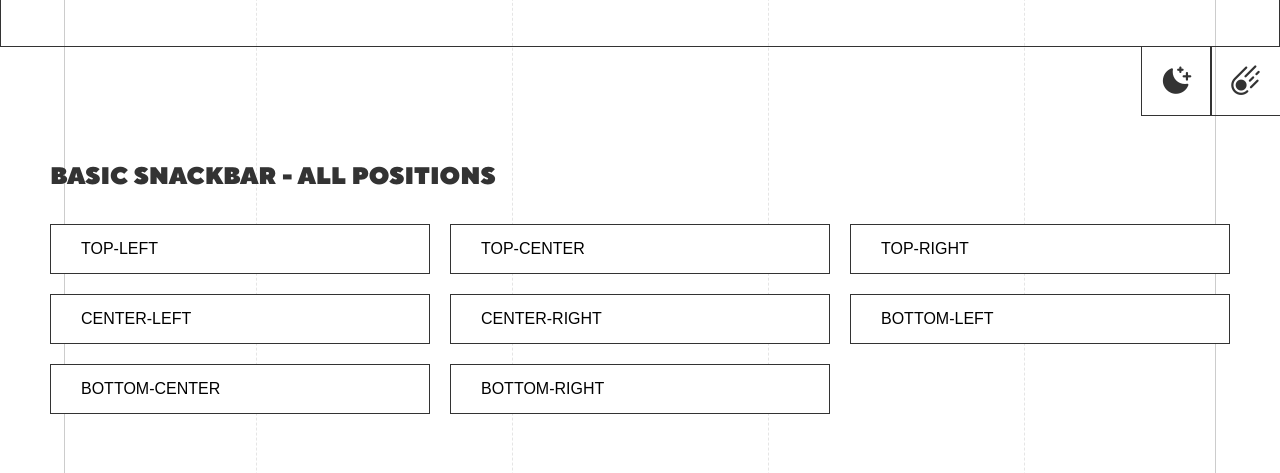
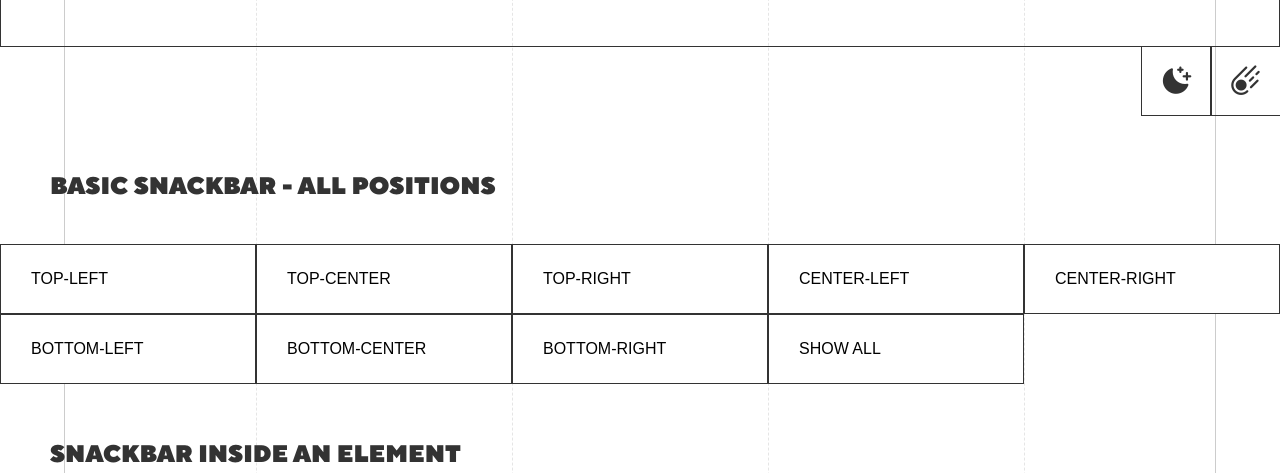
Before and after one commit to Marcus-Nightingale/Snackbar, a website: page demo/index.html in a window 1280 px wide. Shown: the part 327-800 px from the top of the page. Drawn offline with nearby package versions, Linux system fonts and the light colour scheme; a web font is replaced by a local one.

Commit message:
Updating some of the buttons

```diff
--- a/demo/index.html
+++ b/demo/index.html
@@ -137,21 +137,21 @@
             }
 
             .button-backdrop {
+                background-color: #000;
                 position: absolute;
                 top: 0;
                 left: 0;
                 width: 100%;
                 height: 100%;
-                background-color: transparent;
                 z-index: 1;
                 transition: background-color 0.3s ease;
             }
 
             .button-face {
-                background-color: #fff;
+                background-color: white;
                 color: #000;
                 border: 1px solid #333;
-                padding: 15px 30px;
+                padding: 25px 30px;
                 font-size: 16px;
                 font-family: 'Arial', sans-serif;
                 text-transform: uppercase;
@@ -173,6 +173,7 @@
 
             .button-container:hover .button-face {
                 transform: translate(8px, -8px);
+                background-color: white;
                 z-index: 3;
             }
 
@@ -216,65 +217,88 @@
                 </div>
             </div>
 
-            <!-- Snackbar Demo Section -->
-            <div class="grid-col-full p-50 pt-0">
+            <div class="grid-col-full p-10 pl-50 pr-50">
                 <h2 class="mb-30">Basic Snackbar - All Positions</h2>
-                <div class="button-grid">
+            </div>
+
+            <div class="grid-col-1">
                 <div class="button-container" onclick="showSnackbar({ message: 'Top-Left Snackbar', position: 'top-left' })">
                     <div class="button-backdrop"></div>
                     <button class="button-face gravity-button pointer">
                         Top-Left
                     </button>
                 </div>
+            </div>
 
+            <div class="grid-col-1">
                 <div class="button-container" onclick="showSnackbar({ message: 'Top-Center Snackbar', position: 'top-center' })">
                     <div class="button-backdrop"></div>
                     <button class="button-face gravity-button pointer">
                         Top-Center
                     </button>
                 </div>
+            </div>
 
+            <div class="grid-col-1">
                 <div class="button-container" onclick="showSnackbar({ message: 'Top-Right Snackbar', position: 'top-right' })">
                     <div class="button-backdrop"></div>
                     <button class="button-face gravity-button pointer">
                         Top-Right
                     </button>
                 </div>
+            </div>
 
+            <div class="grid-col-1">
                 <div class="button-container" onclick="showSnackbar({ message: 'Center-Left Snackbar', position: 'center-left' })">
                     <div class="button-backdrop"></div>
                     <button class="button-face gravity-button pointer">
                         Center-Left
                     </button>
                 </div>
+            </div>
 
+            <div class="grid-col-1">
                 <div class="button-container" onclick="showSnackbar({ message: 'Center-Right Snackbar', position: 'center-right' })">
                     <div class="button-backdrop"></div>
                     <button class="button-face gravity-button pointer">
                         Center-Right
                     </button>
                 </div>
+            </div>
 
+            <div class="grid-col-1">
                 <div class="button-container" onclick="showSnackbar({ message: 'Bottom-Left Snackbar', position: 'bottom-left' })">
                     <div class="button-backdrop"></div>
                     <button class="button-face gravity-button pointer">
                         Bottom-Left
                     </button>
                 </div>
+            </div>
 
+            <div class="grid-col-1">
                 <div class="button-container" onclick="showSnackbar({ message: 'Bottom-Center Snackbar', position: 'bottom-center' })">
                     <div class="button-backdrop"></div>
                     <button class="button-face gravity-button pointer">
                         Bottom-Center
                     </button>
                 </div>
+            </div>
 
+            <div class="grid-col-1">
                 <div class="button-container" onclick="showSnackbar({ message: 'Bottom-Right Snackbar', position: 'bottom-right' })">
                     <div class="button-backdrop"></div>
                     <button class="button-face gravity-button pointer">
                         Bottom-Right
                     </button>
                 </div>
+            </div>
+
+            <div class="grid-col-1">
+                <div class="button-container" onclick="">
+                    <div class="button-backdrop"></div>
+                    <button class="button-face gravity-button pointer">
+                        Show all
+                    </button>
                 </div>
             </div>
 
@@ -481,23 +505,37 @@
                 });
             });
 
-            document.querySelectorAll('.gravity-button').forEach(btn => {
-
-                btn.addEventListener('mousemove', (e) => {
-                    const rect = btn.getBoundingClientRect();
+            document.querySelectorAll(".gravity-button").forEach((btn) => {
+                const updateTransform = (x, y, rect) => {
                     const btnCenterX = rect.left + rect.width / 2;
                     const btnCenterY = rect.top + rect.height / 2;
 
-                    const offsetX = (e.clientX - btnCenterX) / rect.width * 20;
-                    const offsetY = (e.clientY - btnCenterY) / rect.height * 20;
+                    const offsetX = ((x - btnCenterX) / rect.width) * 20;
+                    const offsetY = ((y - btnCenterY) / rect.height) * 20;
 
-                    btn.style.transition = 'transform 0.15s ease-out';
+                    btn.style.transition = "transform 0.15s ease-out";
                     btn.style.transform = `translate(${8 + offsetX}px, ${-8 + offsetY}px)`;
+                };
+
+                btn.addEventListener("mousemove", (e) => {
+                    const rect = btn.getBoundingClientRect();
+                    updateTransform(e.clientX, e.clientY, rect);
                 });
 
-                btn.addEventListener('mouseleave', () => {
-                    btn.style.transition = 'transform 0.3s ease-in';
-                    btn.style.transform = 'translate(0, 0)';
+                btn.addEventListener("mouseleave", () => {
+                    btn.style.transition = "transform 0.3s ease-in";
+                    btn.style.transform = "translate(0, 0)";
+                });
+
+                btn.addEventListener("touchmove", (e) => {
+                    const rect = btn.getBoundingClientRect();
+                    const touch = e.touches[0];
+                    updateTransform(touch.clientX, touch.clientY, rect);
+                });
+
+                btn.addEventListener("touchend", () => {
+                    btn.style.transition = "transform 0.3s ease-in";
+                    btn.style.transform = "translate(0, 0)";
                 });
             });
         </script>
```
Lines whose indentation alone changed are shown as unchanged.
